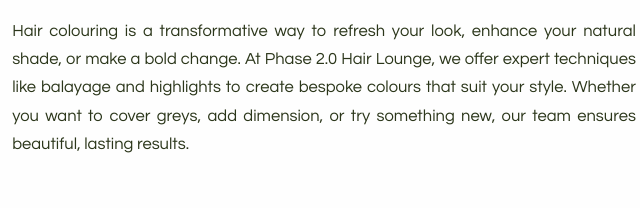
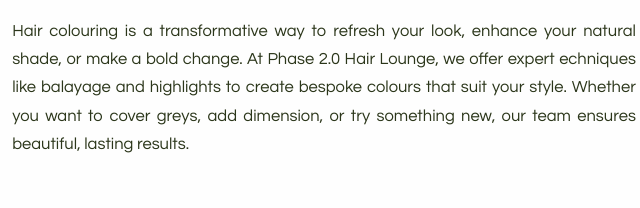
Before and after one commit to neringabickmore/phase2, a website: page colour.html in a window 1280 px wide. Shown: the part 659-867 px from the top of the page, 316-956 px from the left. Drawn offline with nearby package versions, Linux system fonts and the light colour scheme.

Commit message:
Changed intro content

```diff
--- a/colour.html
+++ b/colour.html
@@ -156,11 +156,11 @@
                         <h1 class=h1>Colour services</h1>
                     </div>
                     <div class="col-12 pt-4 align-self-center col-sm-7">
-                        <p>Hair colouring is a transformative way to refresh your look, enhance your
-                            natural shade, or make a bold change. At Phase 2.0 Hair Lounge, we offer expert
-                            techniques like balayage and highlights to create bespoke colours that
-                            suit your style. Whether you want to cover greys, add dimension, or try
-                            something new, our team ensures beautiful, lasting results.</p>
+                        <p>Hair colouring is a transformative way to refresh your look, enhance your natural shade,
+                            or make a bold change. At Phase 2.0 Hair Lounge, we offer expert echniques like
+                            balayage and highlights to create bespoke colours that suit your style.
+                            Whether you want to cover greys, add dimension, or try something new, our
+                            team ensures beautiful, lasting results. </p>
                     </div>
                 </div>
             </div>
```
